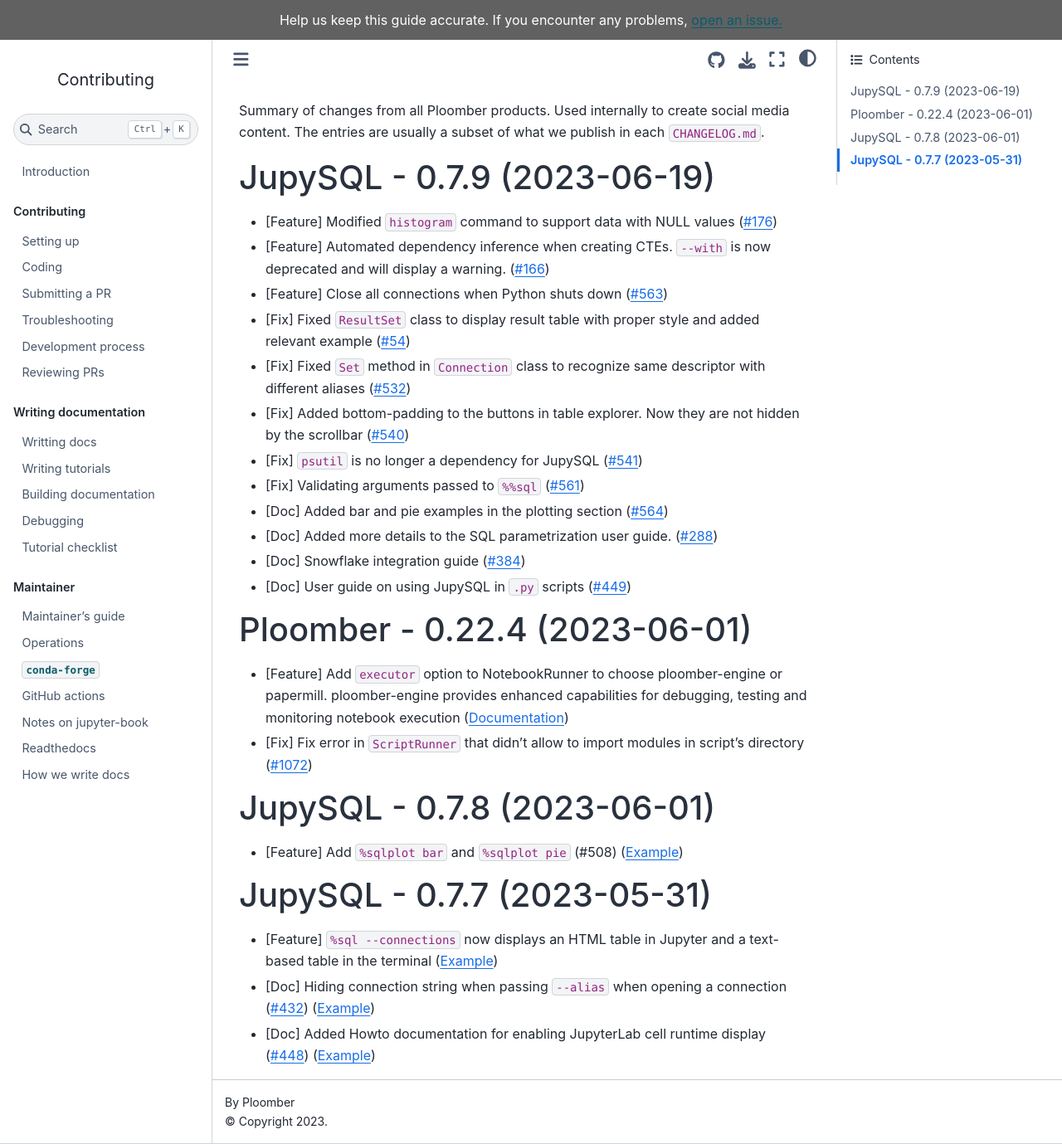
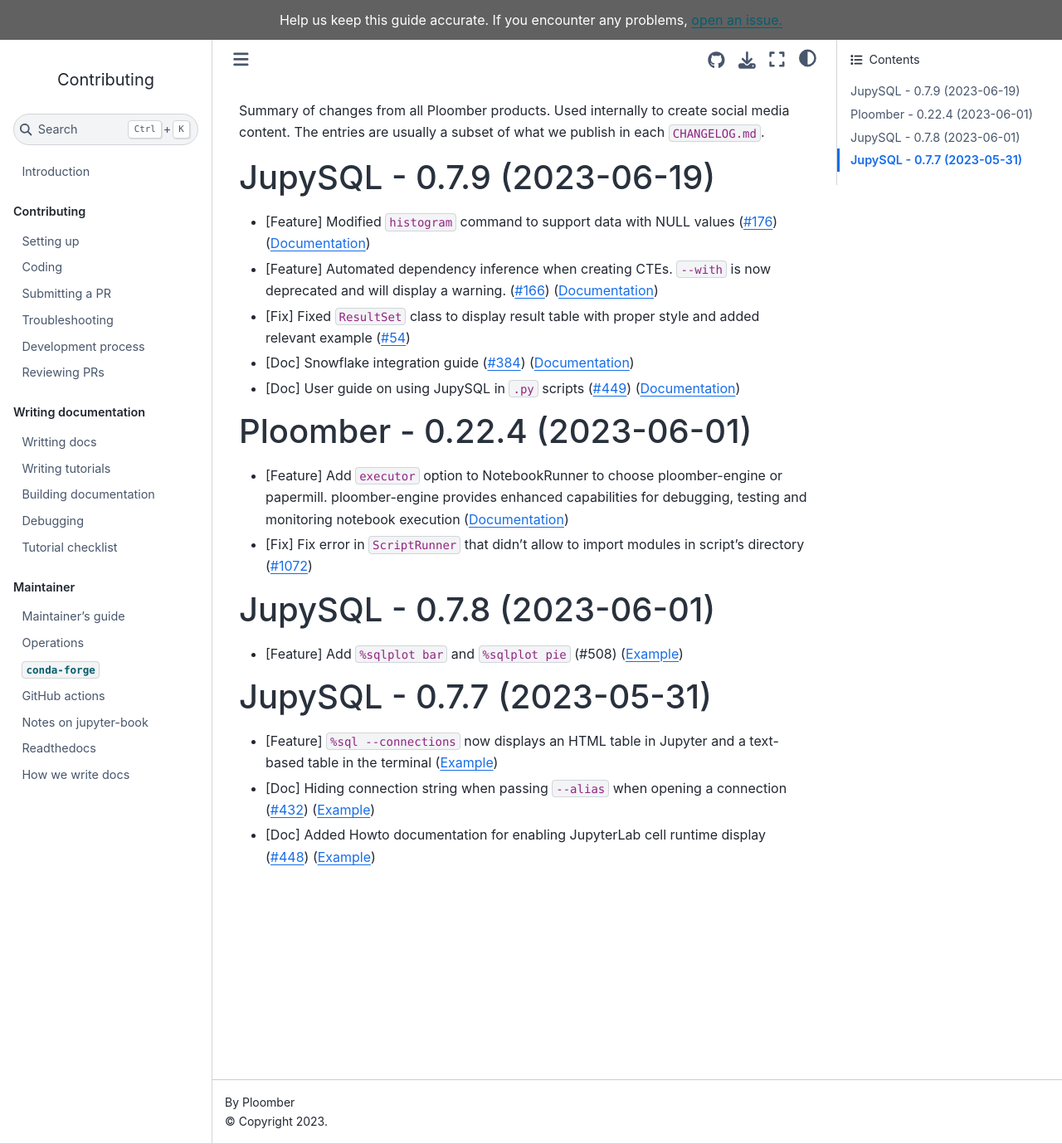
Before and after one commit to ploomber/contributing, a Jupyter Book: the page built from NEWS.md, in a window 1280 px wide and 1379 px high. Shown: the whole window at 83% size. Built offline with Jupyter Book 1.0.4 settings and Sphinx 7.4.7 and the Sphinx Book theme 1.1.4, drawn with Linux system fonts in a browser that asks for light colours.

Commit message:
adds links

```diff
--- a/NEWS.md
+++ b/NEWS.md
@@ -3,18 +3,11 @@
 
 ## JupySQL - 0.7.9 (2023-06-19)
 
-* [Feature] Modified `histogram` command to support data with NULL values ([#176](https://github.com/ploomber/jupysql/issues/176))
-* [Feature] Automated dependency inference when creating CTEs. `--with` is now deprecated and will display a warning. ([#166](https://github.com/ploomber/jupysql/issues/166))
-* [Feature] Close all connections when Python shuts down ([#563](https://github.com/ploomber/jupysql/issues/563))
+* [Feature] Modified `histogram` command to support data with NULL values ([#176](https://github.com/ploomber/jupysql/issues/176)) ([Documentation](https://jupysql.ploomber.io/en/latest/plot.html#histogram))
+* [Feature] Automated dependency inference when creating CTEs. `--with` is now deprecated and will display a warning. ([#166](https://github.com/ploomber/jupysql/issues/166)) ([Documentation](https://jupysql.ploomber.io/en/latest/compose.html))
 * [Fix] Fixed `ResultSet` class to display result table with proper style and added relevant example ([#54](https://github.com/ploomber/jupysql/issues/54))
-* [Fix] Fixed `Set` method in `Connection` class to recognize same descriptor with different aliases  ([#532](https://github.com/ploomber/jupysql/issues/532))
-* [Fix] Added bottom-padding to the buttons in table explorer. Now they are not hidden by the scrollbar ([#540](https://github.com/ploomber/jupysql/issues/540))
-* [Fix] `psutil` is no longer a dependency for JupySQL ([#541](https://github.com/ploomber/jupysql/issues/541))
-* [Fix] Validating arguments passed to `%%sql` ([#561](https://github.com/ploomber/jupysql/issues/561))
-* [Doc] Added bar and pie examples in the plotting section ([#564](https://github.com/ploomber/jupysql/issues/564))
-* [Doc] Added more details to the SQL parametrization user guide. ([#288](https://github.com/ploomber/jupysql/issues/288))
-* [Doc] Snowflake integration guide ([#384](https://github.com/ploomber/jupysql/issues/384))
-* [Doc] User guide on using JupySQL in `.py` scripts ([#449](https://github.com/ploomber/jupysql/issues/449))
+* [Doc] Snowflake integration guide ([#384](https://github.com/ploomber/jupysql/issues/384)) ([Documentation](https://jupysql.ploomber.io/en/latest/integrations/snowflake.html))
+* [Doc] User guide on using JupySQL in `.py` scripts ([#449](https://github.com/ploomber/jupysql/issues/449)) ([Documentation](https://jupysql.ploomber.io/en/latest/user-guide/py-scripts.html))
 
 
 ## Ploomber - 0.22.4 (2023-06-01)
```
